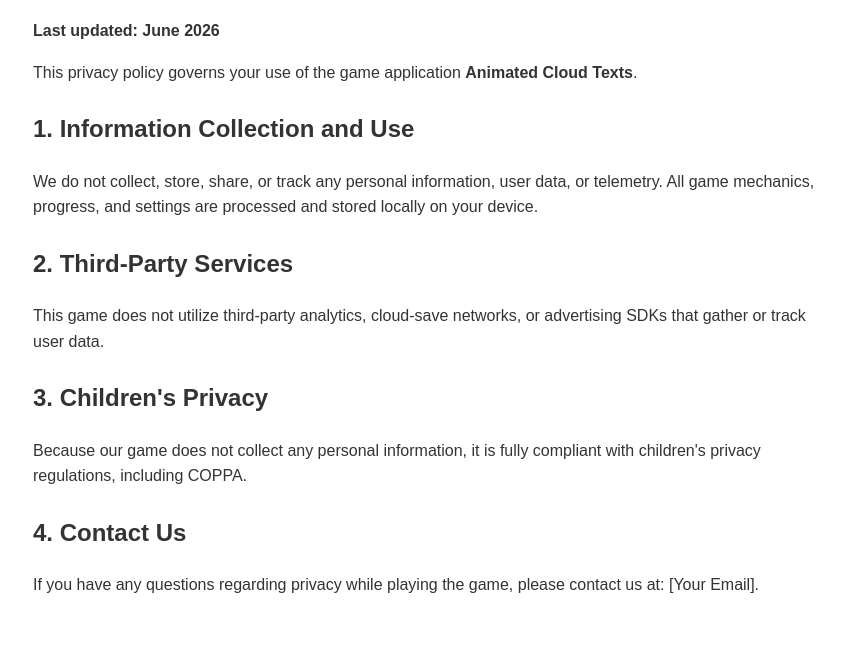
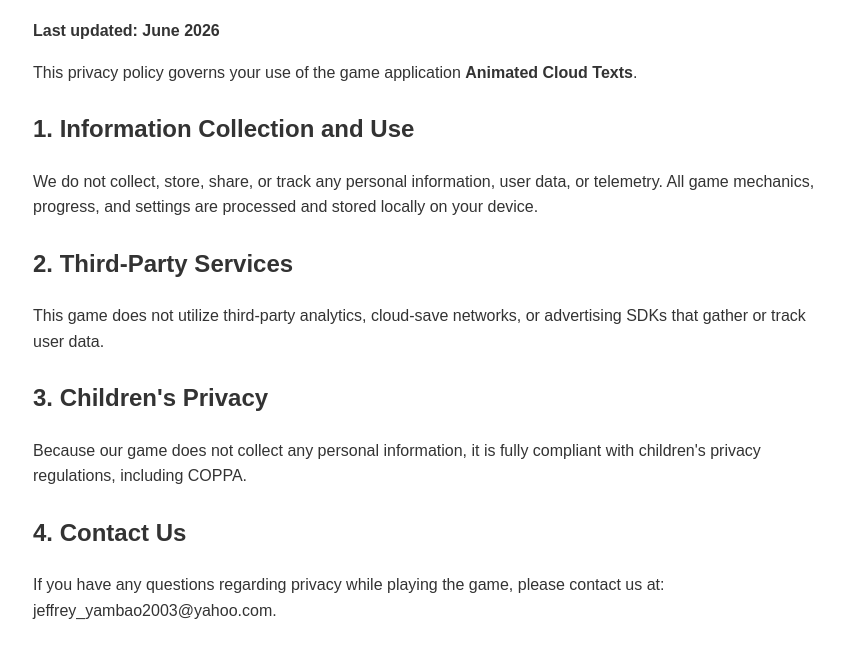
Before and after one commit to jgytecdevjy-boop/privacy-policy, a plain HTML site: page index.html in a window 1280 px wide. Shown: the part 108-766 px from the top of the page, without its empty margins (207-1051 px from the left). Drawn offline with Linux system fonts and the light colour scheme.

Commit message:
Update index.html

```diff
--- a/index.html
+++ b/index.html
@@ -25,6 +25,6 @@
     <p>Because our game does not collect any personal information, it is fully compliant with children's privacy regulations, including COPPA.</p>
 
     <h2>4. Contact Us</h2>
-    <p>If you have any questions regarding privacy while playing the game, please contact us at: [Your Email].</p>
+    <p>If you have any questions regarding privacy while playing the game, please contact us at: jeffrey_yambao2003@yahoo.com.</p>
 </body>
 </html>
```
